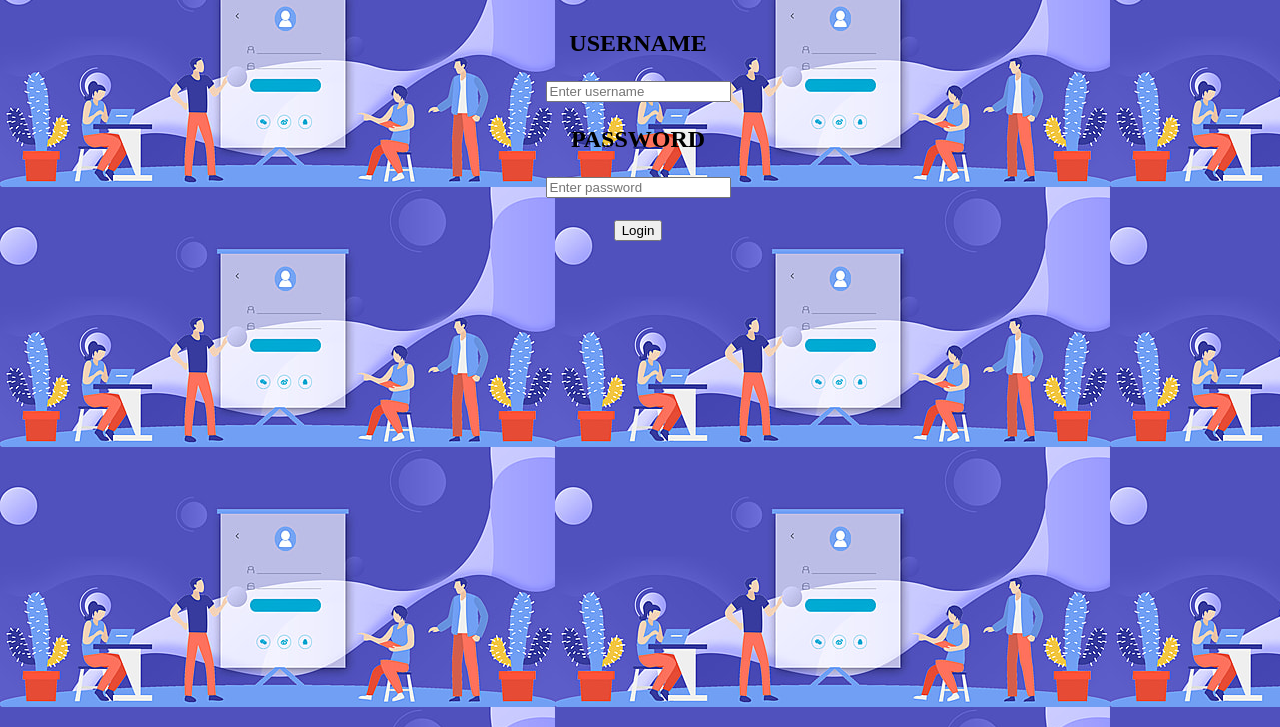
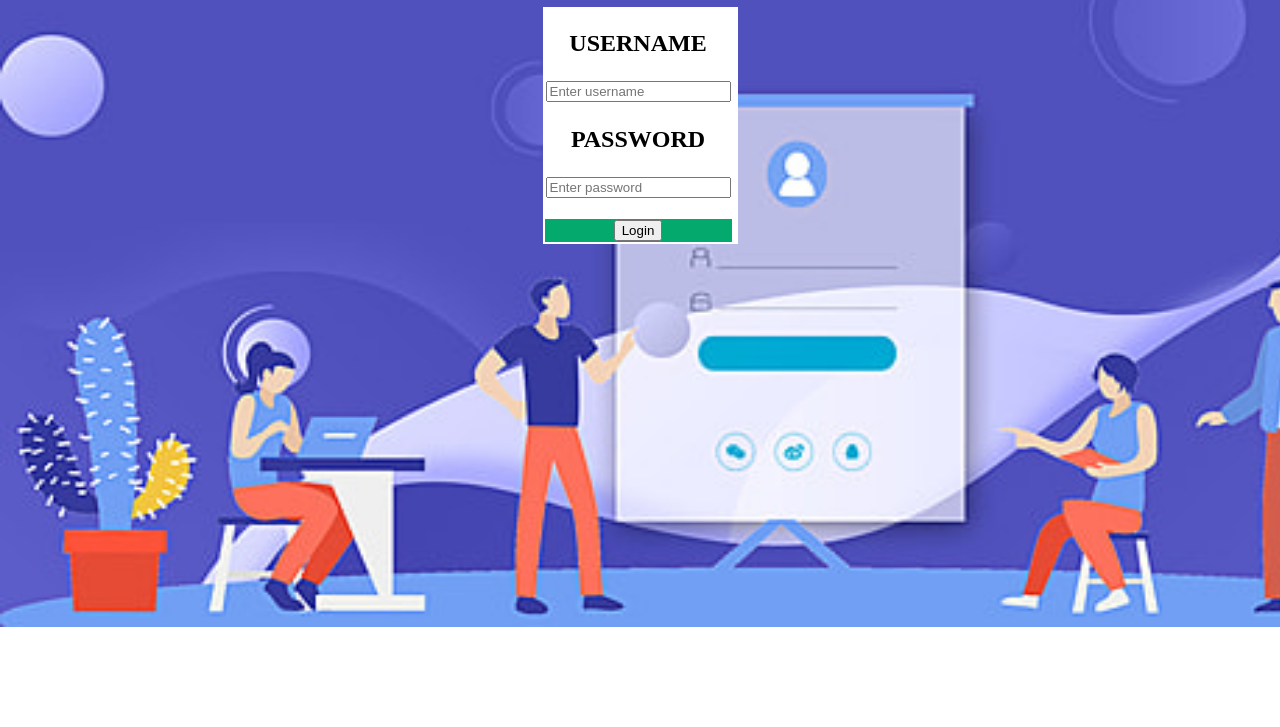
Before and after one commit to agrawaljay12/co, a plain HTML site: page index.html in a window 1280 px wide. Shown: the part 73-800 px from the top of the page. Drawn offline with Linux system fonts and the light colour scheme.

Commit message:
Update mycss.css

```diff
--- a/mycss.css
+++ b/mycss.css
@@ -1,4 +1,15 @@
 body
 {
     background-image: url("image3.jpg");
+    background-repeat:no-repeat;
+    background-size:1550px 700px;
 }
+#bgcolor
+{
+    background-color: #04AA6D;
+    width: 100%;
+}
+table
+{
+    background-color: white;
+}
```
